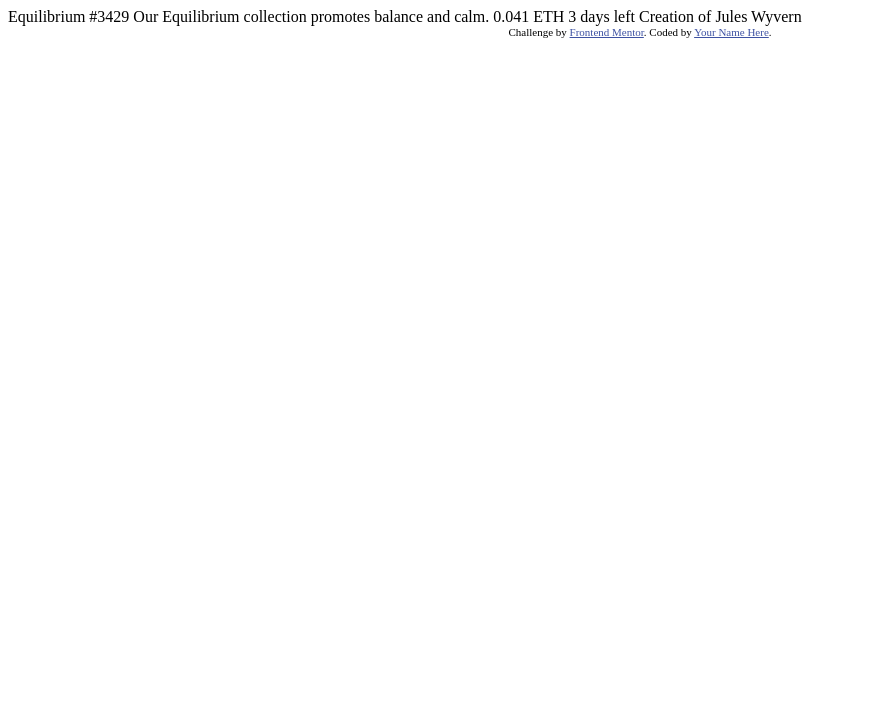
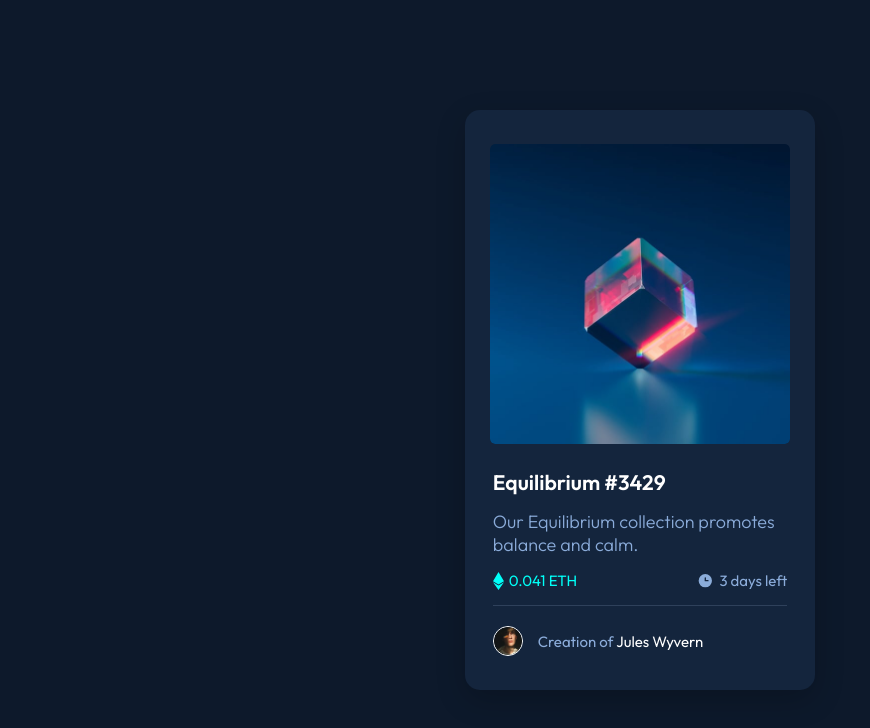
Before and after one commit to ToasterMeltdown/NFT-Card, a plain HTML site: page index.html in a window 1280 px wide. Shown: the whole page, without its empty margins (0-870 px from the left). Drawn offline with Linux system fonts and the light colour scheme.

Commit message:
finished the design

```diff
--- a/index.html
+++ b/index.html
@@ -2,32 +2,37 @@
 <html lang="en">
 <head>
   <meta charset="UTF-8">
-  <meta name="viewport" content="width=device-width, initial-scale=1.0"> <!-- displays site properly based on user's device -->
+  <meta name="viewport" content="width=device-width, initial-scale=1.0">
 
+  <title>Frontend Mentor | NFT Preview Card Component</title>
+  <link rel="stylesheet" href="style.css">
   <link rel="icon" type="image/png" sizes="32x32" href="./images/favicon-32x32.png">
-
-  <title>Frontend Mentor | NFT preview card component</title>
-
-  <!-- Feel free to remove these styles or customise in your own stylesheet 👍 -->
-  <style>
-    .attribution { font-size: 11px; text-align: center; }
-    .attribution a { color: hsl(228, 45%, 44%); }
-  </style>
 </head>
 <body>
+    <div class="card">
 
-  Equilibrium #3429
+      <div class="image-container">
+        <img src="images/image-equilibrium.jpg" alt="cube" id="main_img">
+        <div class="overlay"></div>
+        <img src="images/icon-view.svg" alt="view icon" class="view-icon">
+      </div>
 
-  Our Equilibrium collection promotes balance and calm.
+      <div class="text">
+        <h3 class="title">Equilibrium #3429</h3>
+        <p class="subtitle">Our Equilibrium collection promotes balance and calm.</p>
+      </div>
 
-  0.041 ETH
-  3 days left
+      <div class="stats">
+        <ul>
+          <li><img src="images/icon-ethereum.svg" alt="eth">0.041 ETH</li>
+          <li><img src="images/icon-clock.svg" alt="clock">3 days left</li>
+        </ul>
+      </div>
 
-  Creation of Jules Wyvern
-
-  <div class="attribution">
-    Challenge by <a href="https://www.frontendmentor.io?ref=challenge" target="_blank">Frontend Mentor</a>.
-    Coded by <a href="#">Your Name Here</a>.
-  </div>
+      <div class="creator">
+        <img src="images/image-avatar.png" alt="avatar">
+        <p>Creation of <span id="creatorName">Jules Wyvern</span></p>
+      </div>
+    </div>
 </body>
 </html>
--- /dev/null
+++ b/style.css
@@ -0,0 +1,168 @@
+@import url('https://fonts.googleapis.com/css2?family=Outfit:wght@100..900&display=swap');
+
+* {
+    margin: 0;
+    padding: 0;
+    box-sizing: border-box;
+}
+
+:root {
+    --Soft-blue: hsl(215, 51%, 70%);
+    --Cyan: hsl(178, 100%, 50%);
+    --main-bg: hsl(217, 54%, 11%);
+    --card-bg: hsl(216, 50%, 16%);
+    --line: hsl(215, 32%, 27%);
+    --white: hsl(0, 0%, 100%);
+}
+
+body {
+    background-color: var(--main-bg);
+    color: white;
+    font-size: 18px;
+    font-family: "Outfit", sans-serif;
+    height: 100vh;
+    display: flex;
+    justify-content: center;
+    align-items: center;
+}
+
+.card {
+    height: 580px;
+    width: 350px;
+    background-color: var(--card-bg);
+    display: flex;
+    flex-direction: column;
+    justify-content: center;
+    align-items: center;
+    border-radius: 15px;
+    padding: 20px;
+    box-shadow: 0px 10px 30px rgba(0, 0, 0, 0.2);
+}
+
+.image-container {
+    position: relative;
+    width: 300px;
+    height: 300px;
+    border-radius: 5px;
+    overflow: hidden;
+}
+
+#main_img {
+    width: 100%;
+    height: 100%;
+    border-radius: 5px;
+    display: block;
+}
+
+.overlay {
+    content: "";
+    position: absolute;
+    top: 0;
+    left: 0;
+    width: 100%;
+    height: 100%;
+    background-color: var(--Cyan);
+    opacity: 0;
+    transition: opacity 0.3s ease-in-out;
+    border-radius: 5px;
+}
+
+.view-icon {
+    position: absolute;
+    top: 50%;
+    left: 50%;
+    transform: translate(-50%, -50%);
+    width: 50px;
+    height: 50px;
+    opacity: 0;
+    transition: opacity 0.3s ease-in-out;
+}
+
+.image-container:hover .overlay {
+    opacity: 0.5;
+    cursor: pointer;
+}
+
+.image-container:hover .view-icon {
+    opacity: 1;
+}
+
+.text {
+    text-align: left;
+    width: 95%;
+}
+
+.title {
+    font-weight: 600;
+    padding-top: 25px;
+}
+
+.subtitle {
+    padding-top: 15px;
+    font-weight: 300;
+    color: var(--Soft-blue);
+}
+
+.stats {
+    width: 95%;
+    display: flex;
+    justify-content: space-between;
+    align-items: center;
+    padding: 15px 0;
+    border-bottom: 1px solid var(--line);
+}
+
+.stats ul {
+    width: 100%;
+    display: flex;
+    justify-content: space-between;
+    padding: 0;
+    list-style: none;
+}
+
+.stats li {
+    display: flex;
+    align-items: center;
+    gap: 5px;
+    font-size: 15px;
+}
+
+.stats ul li:first-child {
+    color: var(--Cyan);
+}
+
+.stats ul li:last-child {
+    color: var(--Soft-blue);
+}
+
+/* Creator */
+.creator {
+    display: flex;
+    width: 95%;
+    align-items: center;
+    padding-top: 20px;
+    font-size: 15px;
+    color: var(--Soft-blue);
+}
+
+.creator img {
+    height: 30px;
+    width: 30px;
+    border: 1px solid var(--white);
+    border-radius: 50%;
+    margin-right: 15px;
+}
+
+#creatorName {
+    color: var(--white);
+}
+
+#creatorName:hover {
+    color: var(--Cyan);
+    cursor: pointer;
+}
+
+.title:hover {
+    color: var(--Cyan);
+    cursor: pointer;
+}
```
